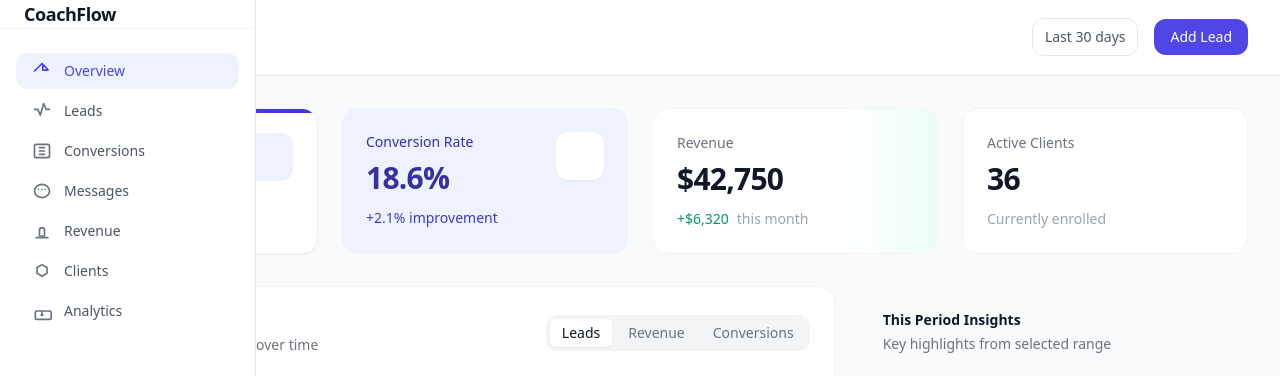
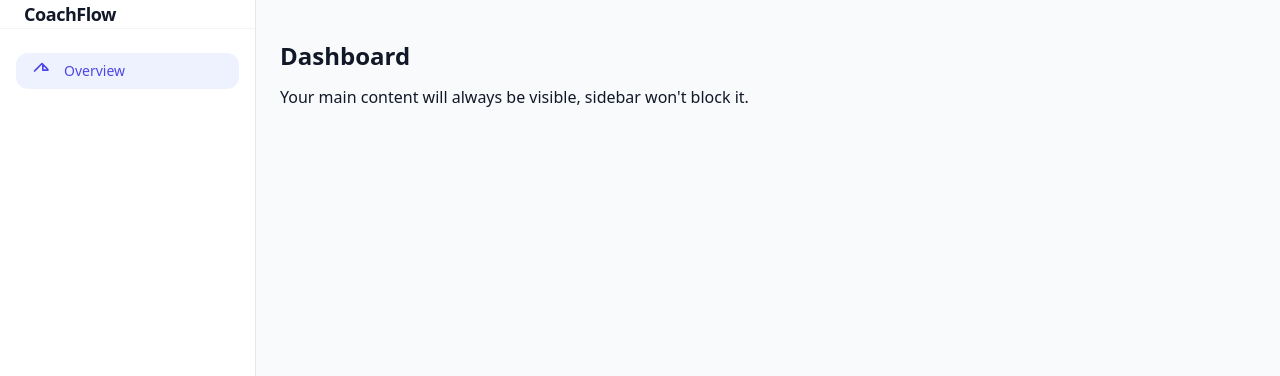
Before and after one commit to WebSync360/BizEdge-Dashboard, a website: page index.html in a window 1280 px wide. Shown: the top 376 px of the page. Drawn offline with nearby package versions, Linux system fonts and the light colour scheme.

Commit message:
Updating User Interface

```diff
--- a/index.html
+++ b/index.html
@@ -42,11 +42,8 @@
 
 <body class="bg-gray-50 text-gray-900 antialiased">
     <div class="flex min-h-screen">
-    <!-- Sidebar Overlay (Mobile) -->
-    <div id="sidebar-overlay" class="fixed inset-0 bg-black/50 z-40 hidden lg:hidden"></div>
-
       <!-- Sidebar -->
-    <aside id="sidebar" class="fixed inset-y-0 left-0 z-50 w-64 bg-white border-r border-gray-200 flex flex-col transform -translate-x-full lg:translate-x-0 transition-transform duration-300 ease-in-out">
+      <aside id="sidebar" class="fixed inset-y-0 left-0 z-40 w-64 bg-white border-r border-gray-200 flex flex-col transform -translate-x-full lg:translate-x-0 transition-transform duration-300 ease-in-out">
         <!-- Logo -->
         <div class="h-18 flex items-center px-6 border-b border-gray-100">
           <span class="text-lg font-semibold tracking-tight">CoachFlow</span>
@@ -54,62 +51,14 @@
 
         <!-- Navigation -->
         <nav class="flex-1 px-4 py-6 space-y-1 overflow-y-auto">
-        <!-- Overview -->
+          <!-- Example Menu Item -->
           <a href="#" class="flex items-center px-4 py-2 text-sm font-medium rounded-lg bg-indigo-50 text-indigo-600">
             <svg class="h-5 w-5 mr-3 text-indigo-600" fill="none" stroke="currentColor" stroke-width="2" viewBox="0 0 24 24">
               <path stroke-linecap="round" stroke-linejoin="round" d="M3 12l2-2m0 0l7-7 7 7M13 5v6h6" />
             </svg>
             Overview
           </a>
-
-        <!-- Leads -->
-        <a href="#" class="flex items-center px-4 py-2 text-sm font-medium rounded-lg text-gray-600 hover:bg-gray-100">
-          <svg class="h-5 w-5 mr-3 text-gray-500" fill="none" stroke="currentColor" stroke-width="2" viewBox="0 0 24 24">
-            <path stroke-linecap="round" stroke-linejoin="round" d="M3 10h4l3 7 4-14 3 7h4" />
-          </svg>
-          Leads
-        </a>
-
-        <!-- Conversions -->
-        <a href="#" class="flex items-center px-4 py-2 text-sm font-medium rounded-lg text-gray-600 hover:bg-gray-100">
-          <svg class="h-5 w-5 mr-3 text-gray-500" fill="none" stroke="currentColor" stroke-width="2" viewBox="0 0 24 24">
-            <path stroke-linecap="round" stroke-linejoin="round" d="M9 12h6m-6 4h6m-6-8h6M5 20h14a2 2 0 002-2V6a2 2 0 00-2-2H5a2 2 0 00-2 2v12a2 2 0 002 2z" />
-          </svg>
-          Conversions
-        </a>
-
-        <!-- Messages -->
-        <a href="#" class="flex items-center px-4 py-2 text-sm font-medium rounded-lg text-gray-600 hover:bg-gray-100">
-          <svg class="h-5 w-5 mr-3 text-gray-500" fill="none" stroke="currentColor" stroke-width="2" viewBox="0 0 24 24">
-            <path stroke-linecap="round" stroke-linejoin="round" d="M8 10h.01M12 10h.01M16 10h.01M21 12c0 4.418-4.03 8-9 8s-9-3.582-9-8 4.03-8 9-8 9 3.582 9 8z" />
-          </svg>
-          Messages
-        </a>
-
-        <!-- Revenue -->
-        <a href="#" class="flex items-center px-4 py-2 text-sm font-medium rounded-lg text-gray-600 hover:bg-gray-100">
-          <svg class="h-5 w-5 mr-3 text-gray-500" fill="none" stroke="currentColor" stroke-width="2" viewBox="0 0 24 24">
-            <path stroke-linecap="round" stroke-linejoin="round" d="M12 8c-1.657 0-3 1.343-3 3v7h6v-7c0-1.657-1.343-3-3-3z" />
-            <path stroke-linecap="round" stroke-linejoin="round" d="M5 20h14" />
-          </svg>
-          Revenue
-        </a>
-
-        <!-- Clients -->
-        <a href="#" class="flex items-center px-4 py-2 text-sm font-medium rounded-lg text-gray-600 hover:bg-gray-100">
-          <svg class="h-5 w-5 mr-3 text-gray-500" fill="none" stroke="currentColor" stroke-width="2" viewBox="0 0 24 24">
-            <path stroke-linecap="round" stroke-linejoin="round" d="M12 4.354l6 3.464v6.928l-6 3.464-6-3.464V7.818l6-3.464z" />
-          </svg>
-          Clients
-        </a>
-
-        <!-- Analytics -->
-        <a href="#" class="flex items-center px-4 py-2 text-sm font-medium rounded-lg text-gray-600 hover:bg-gray-100">
-          <svg class="h-5 w-5 mr-3 text-gray-500" fill="none" stroke="currentColor" stroke-width="2" viewBox="0 0 24 24">
-            <path stroke-linecap="round" stroke-linejoin="round" d="M11 17h2m-1-1v-4m-5 0h14a2 2 0 012 2v6a2 2 0 01-2 2H6a2 2 0 01-2-2v-6a2 2 0 012-2z" />
-          </svg>
-          Analytics
-        </a>
+          <!-- Add other items here -->
         </nav>
 
         <!-- User -->
@@ -124,12 +73,22 @@
         </div>
       </aside>
 
-    <!-- Hamburger Button (Topbar) -->
+      <!-- Main Content -->
+      <div id="main-content" class="flex-1 lg:ml-64 transition-all duration-300 ease-in-out">
+        <!-- Page content goes here -->
+        <div class="p-6">
+          <h1 class="text-2xl font-bold">Dashboard</h1>
+          <p class="mt-4">Your main content will always be visible, sidebar won't block it.</p>
+        </div>
+      </div>
+
+      <!-- Hamburger Button -->
       <button id="sidebar-toggle" class="lg:hidden fixed top-4 left-4 z-50 p-2 rounded-md bg-white shadow-md">
         <svg class="h-6 w-6 text-gray-800" fill="none" stroke="currentColor" stroke-width="2" viewBox="0 0 24 24">
           <path stroke-linecap="round" stroke-linejoin="round" d="M4 6h16M4 12h16M4 18h16"/>
         </svg>
       </button>
+    </div>
 
     <!-- Main content -->
     <div class="flex-1 flex flex-col">
--- a/src/script.js
+++ b/src/script.js
@@ -1,13 +1,6 @@
   const sidebar = document.getElementById('sidebar');
-  const overlay = document.getElementById('sidebar-overlay');
   const toggleBtn = document.getElementById('sidebar-toggle');
 
   toggleBtn.addEventListener('click', () => {
     sidebar.classList.toggle('-translate-x-full');
-    overlay.classList.toggle('hidden');
   });
-
-  overlay.addEventListener('click', () => {
-    sidebar.classList.add('-translate-x-full');
-    overlay.classList.add('hidden');
-  });
```
Also changed, not shown: dist/output.css. Lines whose indentation alone changed are shown as unchanged.
